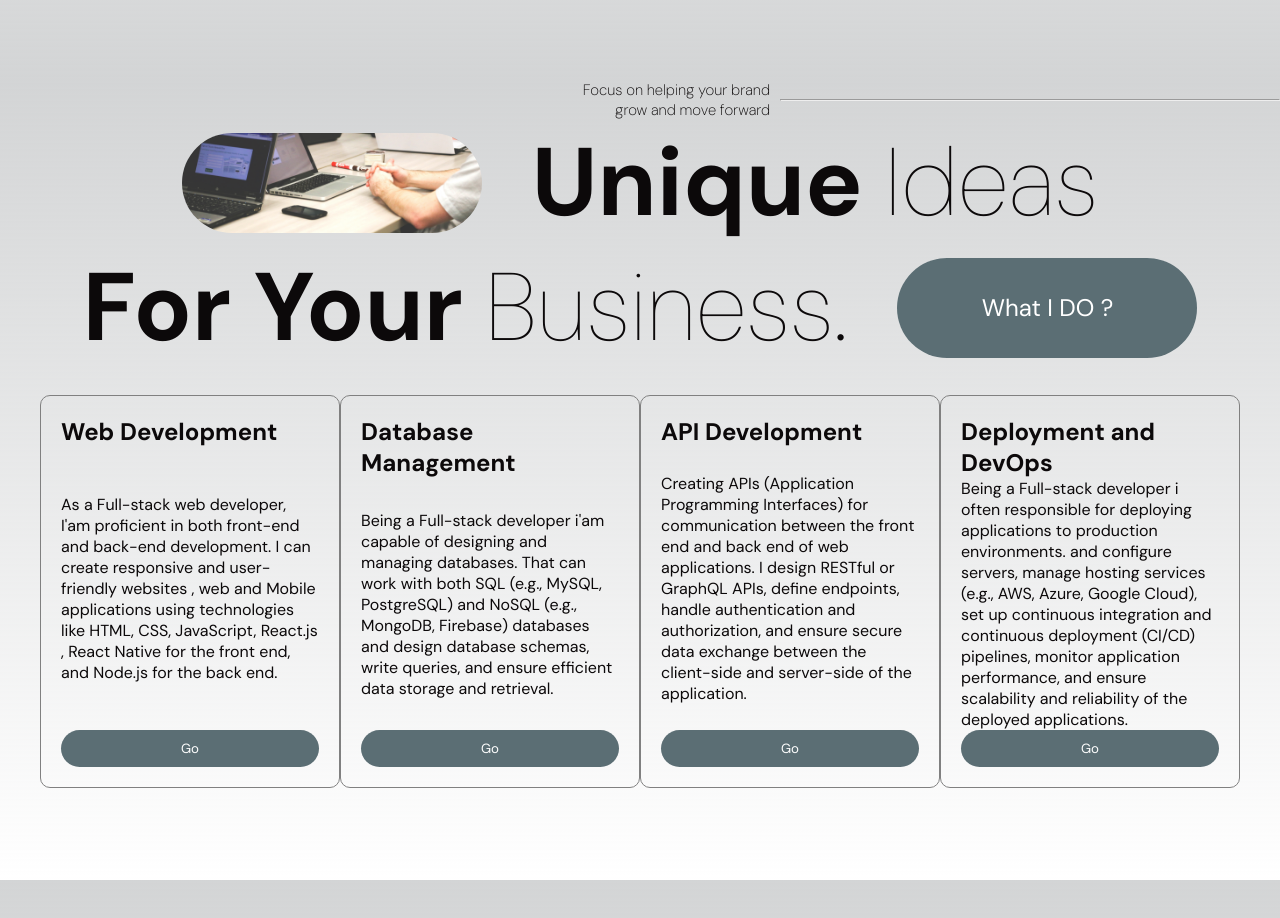
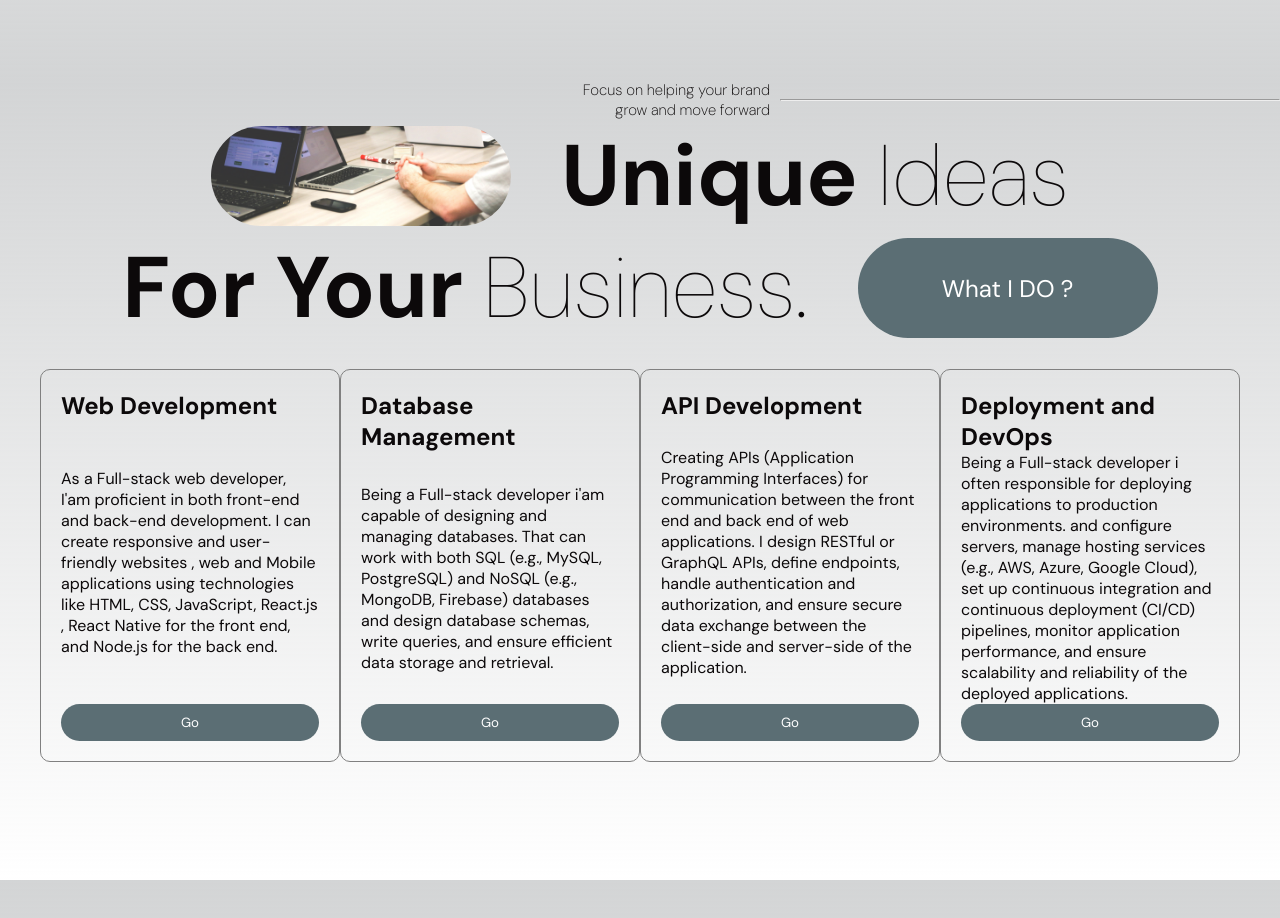
Before and after one commit to bitz-1/Vite-portfolio, a React (Vite) app: page / in a window 1280 px wide. Shown: the part 1520-2438 px from the top of the page. Built offline with nearby package versions, Linux system fonts and the light colour scheme.

Commit message:
vercel push deployment ready

```diff
--- a/src/scss/services.scss
+++ b/src/scss/services.scss
@@ -44,7 +44,7 @@
                     object-fit: cover;
                 }
                 h1{
-                    font-size: 96px;
+                    font-size:86px;
                     font-weight: 100;
 
                 }
```
